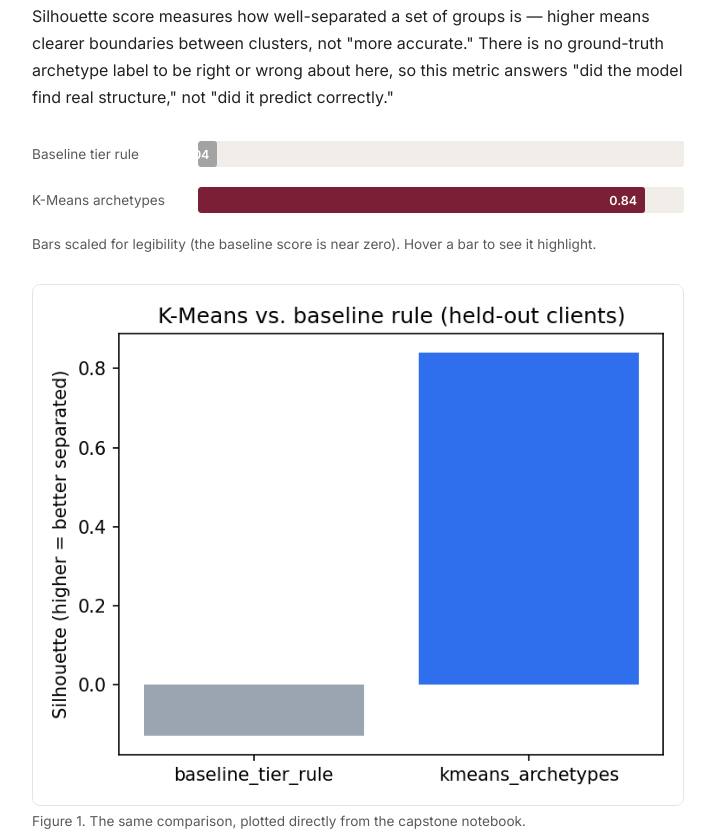
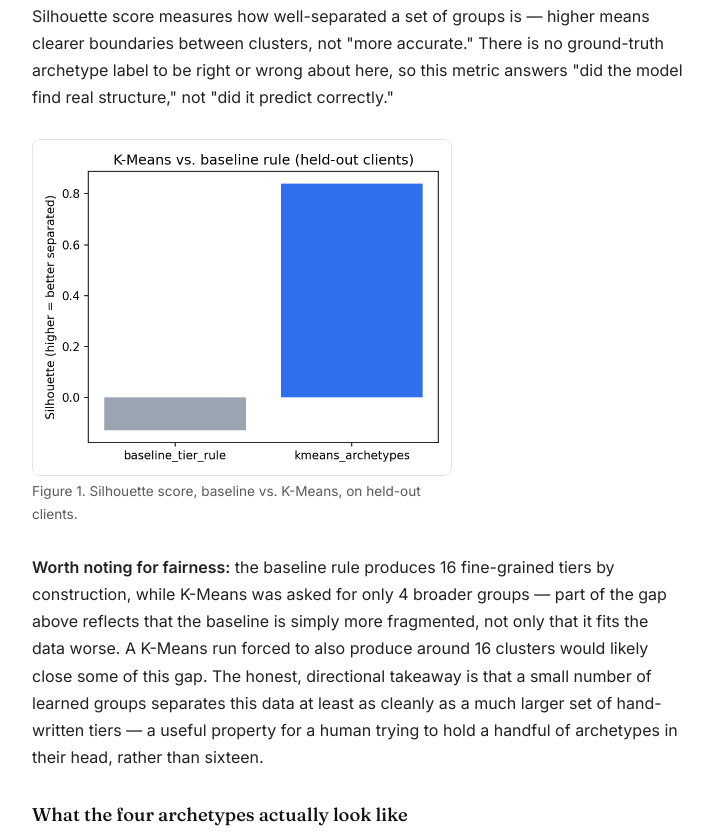
Before and after one commit to hebawl/starter, a plain HTML site: page docs/index.html in a window 1280 px wide. Shown: the part 3757-4593 px from the top of the page, without its empty margins (282-997 px from the left). Drawn offline with Linux system fonts and the light colour scheme.

Commit message:
Simplify charts, remove duplicate visuals

```diff
--- a/docs/index.html
+++ b/docs/index.html
@@ -135,20 +135,6 @@
   .stat-label { color: var(--muted); font-size: 0.82rem; margin-top: 8px; }
   @media (max-width: 560px) { .stats { grid-template-columns: 1fr 1fr; } }
 
-  /* ---------- Animated bar charts ---------- */
-  .chart { margin: 30px 0 6px; }
-  .bar-row { display: flex; align-items: center; gap: 16px; margin-bottom: 20px; }
-  .bar-label { width: 150px; flex-shrink: 0; font-size: 0.85rem; color: var(--muted); }
-  .bar-track { flex: 1; background: var(--track); border-radius: 3px; height: 26px; overflow: hidden; }
-  .bar-fill {
-    height: 100%; width: 0%; border-radius: 3px; background: var(--faint);
-    transition: width 1.1s cubic-bezier(.22,.8,.28,1);
-    display: flex; align-items: center; justify-content: flex-end;
-  }
-  .bar-fill.accent { background: var(--accent); }
-  .bar-fill:hover { filter: brightness(1.1); }
-  .bar-value { font-size: 0.78rem; color: white; padding-right: 8px; font-weight: 600; opacity: 0; transition: opacity 0.4s ease 0.6s; }
-  .bar-fill.filled .bar-value { opacity: 1; }
   figcaption { color: var(--muted); font-size: 0.85rem; margin-top: 4px; }
 
   /* ---------- Real chart figures ---------- */
@@ -159,6 +145,8 @@
     border-radius: 8px;
     display: block;
   }
+  figure.photo.small { max-width: 420px; }
+  figure.photo.small img { width: 100%; }
 
   table { width: 100%; border-collapse: collapse; margin: 20px 0; font-size: 0.9rem; }
   th, td { text-align: left; padding: 9px 10px; border-bottom: 1px solid var(--border); }
@@ -286,22 +274,9 @@
         clearer boundaries between clusters, not "more accurate." There is no
         ground-truth archetype label to be right or wrong about here, so this metric
         answers "did the model find real structure," not "did it predict correctly."</p>
-      <figure class="chart">
-        <div class="bar-row">
-          <div class="bar-label">Baseline tier rule</div>
-          <div class="bar-track"><div class="bar-fill" data-target="4"><span class="bar-value">&minus;0.04</span></div></div>
-        </div>
-        <div class="bar-row">
-          <div class="bar-label">K-Means archetypes</div>
-          <div class="bar-track"><div class="bar-fill accent" data-target="92"><span class="bar-value">0.84</span></div></div>
-        </div>
-        <figcaption>Bars scaled for legibility (the baseline score is near zero). Hover a
-          bar to see it highlight.</figcaption>
-      </figure>
-      <figure class="photo">
+      <figure class="photo small">
         <img src="assets/model_vs_baseline.png" alt="Bar chart comparing silhouette score of the baseline rule versus K-Means archetypes">
-        <figcaption>Figure 1. The same comparison, plotted directly from the capstone
-          notebook.</figcaption>
+        <figcaption>Figure 1. Silhouette score, baseline vs. K-Means, on held-out clients.</figcaption>
       </figure>
       <p><strong>Worth noting for fairness:</strong> the baseline rule produces 16
         fine-grained tiers by construction, while K-Means was asked for only 4 broader
@@ -324,7 +299,7 @@
         <tr><td>2</td><td>550</td><td>20</td><td>0.04</td><td>91.4%</td></tr>
         <tr><td>3</td><td>309,551</td><td>21</td><td>0.21</td><td>0.1%</td></tr>
       </table>
-      <figure class="photo">
+      <figure class="photo small">
         <img src="assets/archetype_scatter.png" alt="Scatter plot of pages by days since last update and impressions, colored by archetype">
         <figcaption>Figure 3. Each point is one page, colored by archetype, plotted by
           staleness and traffic (log scale).</figcaption>
@@ -385,26 +360,9 @@
         <li><code>monitor</code> — everything else: not enough traffic yet to justify
           review time, or already performing acceptably.</li>
       </ul>
-      <figure class="chart action-chart">
-        <div class="bar-row">
-          <div class="bar-label">refresh</div>
-          <div class="bar-track"><div class="bar-fill accent" data-target="16"><span class="bar-value">3,530</span></div></div>
-        </div>
-        <div class="bar-row">
-          <div class="bar-label">investigate</div>
-          <div class="bar-track"><div class="bar-fill" data-target="22"><span class="bar-value">4,722</span></div></div>
-        </div>
-        <div class="bar-row">
-          <div class="bar-label">monitor</div>
-          <div class="bar-track"><div class="bar-fill" data-target="100"><span class="bar-value">21,748</span></div></div>
-        </div>
-        <figcaption>Roughly 1 in 8 pages is flagged for refresh; most pages need no action
-          yet.</figcaption>
-      </figure>
-      <figure class="photo">
+      <figure class="photo small">
         <img src="assets/action_counts.png" alt="Horizontal bar chart of page counts per recommended action">
-        <figcaption>Figure 2. Recommended actions across all 30,000 pages, plotted
-          directly from the capstone notebook.</figcaption>
+        <figcaption>Figure 2. Recommended actions across all 30,000 pages.</figcaption>
       </figure>
       <p><strong>Tomorrow, in practice:</strong> an editor opens the <code>refresh</code>
         tier first, sorted by traffic so the biggest upside is reviewed first. Before
@@ -460,20 +418,6 @@ jupyter nbconvert --to notebook --execute work/notebooks/capstone.ipynb</code></
   }, { threshold: 0.12 });
   revealEls.forEach(el => revealObserver.observe(el));
 
-  // Animate bar widths + fade in the value label
-  const bars = document.querySelectorAll('.bar-fill');
-  const barObserver = new IntersectionObserver((entries) => {
-    entries.forEach(entry => {
-      if (entry.isIntersecting) {
-        const el = entry.target;
-        el.style.width = el.dataset.target + '%';
-        setTimeout(() => el.classList.add('filled'), 500);
-        barObserver.unobserve(el);
-      }
-    });
-  }, { threshold: 0.4 });
-  bars.forEach(el => barObserver.observe(el));
-
   // Subtle animated network in the hero banner
   const canvas = document.getElementById('network');
   const ctx = canvas.getContext('2d');
```
